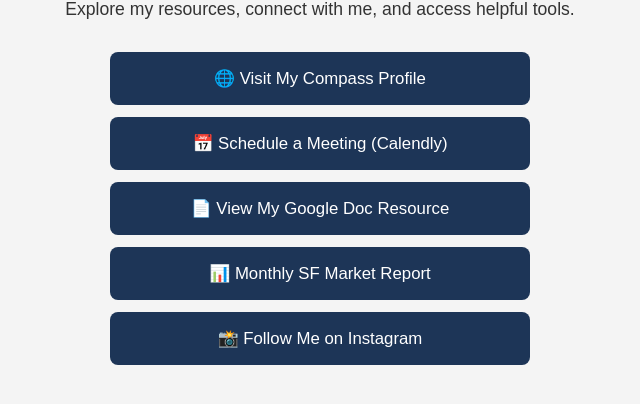
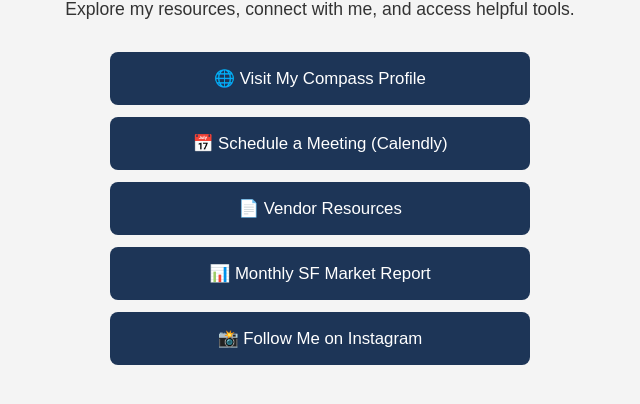
Before and after one commit to lancebullerwell/Landing-Page-, a plain HTML site: page index.html in a window 1280 px wide. Shown: the part 90-494 px from the top of the page, without its empty margins (320-960 px from the left). Drawn offline with Linux system fonts and the light colour scheme.

Commit message:
Update index.html

```diff
--- a/index.html
+++ b/index.html
@@ -4,7 +4,7 @@
   <meta charset="UTF-8" />
   <meta name="viewport" content="width=device-width, initial-scale=1.0" />
   <title>Lance Bullerwell's Resource Page</title>
-  <meta name="description" content="Quick links to Lance Bullerwell's Compass profile, calendar, Google Doc, Jotform, and Instagram." />
+  <meta name="description" content="Quick links to Lance Bullerwell's Compass profile, calendar, vendor resources, market report, and Instagram." />
   <style>
     body {
       font-family: Arial, sans-serif;
@@ -56,7 +56,7 @@
     </a>
 
     <a href="https://docs.google.com/document/d/14WJZLCuazfbJCI94UkyXGKRg5ukkCKDl6lgDNjiZ7kg/edit?usp=sharing" target="_blank" rel="noopener noreferrer">
-      📄 View My Google Doc Resource
+      📄 Vendor Resources
     </a>
 
     <a href="https://form.jotform.com/232855840728061" target="_blank" rel="noopener noreferrer">
```
